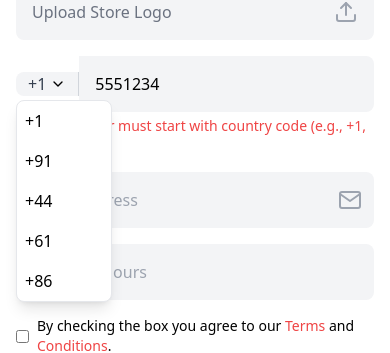
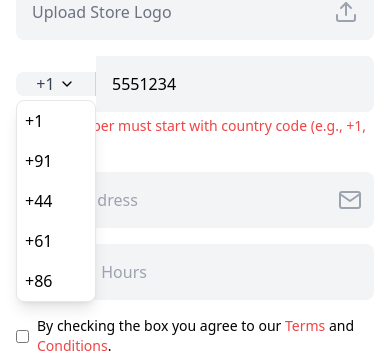
Before and after one commit to DevxD98/Owner-s-page, a React (Vite) app: page /create-account in a window 390 px wide. Both pictures are taken after typing "5551234" into the empty fields and a click on the button "+1". Shown: the part 416-769 px from the top of the page. Built offline with nearby package versions, Linux system fonts and the light colour scheme.

Commit message:
Fix PhoneInput validation

```diff
--- a/src/components/inputs/PhoneInput.jsx
+++ b/src/components/inputs/PhoneInput.jsx
@@ -99,7 +99,7 @@ const PhoneInput = ({
         <div className="relative">
           <button
             type="button"
-            className="flex items-center justify-center h-full px-3 bg-gray-100 rounded-l-lg border-r border-gray-300"
+            className="flex items-center justify-center h-full px-3 bg-gray-100 rounded-l-lg border-r border-gray-300 min-w-[80px]"
             onClick={() => setShowDropdown(!showDropdown)}
           >
             <span className="text-gray-700">{getCurrentCountryCode()}</span>
@@ -121,7 +121,7 @@ const PhoneInput = ({
 
           {/* Country code dropdown */}
           {showDropdown && (
-            <div className="absolute z-10 mt-1 w-24 bg-white border border-gray-200 rounded-lg shadow-lg max-h-60 overflow-auto">
+            <div className="absolute z-10 mt-1 min-w-[80px] bg-white border border-gray-200 rounded-lg shadow-lg max-h-60 overflow-auto">
               {countryCodes.map((code) => (
                 <div
                   key={code}
@@ -150,7 +150,7 @@ const PhoneInput = ({
         />
       </div>
 
-      {/* Error message */}
+      {/* Error message - Only show after user interaction */}
       {showError && touched && error && (
         <p className="text-red-500 text-sm mt-1">{error}</p>
       )}
```
